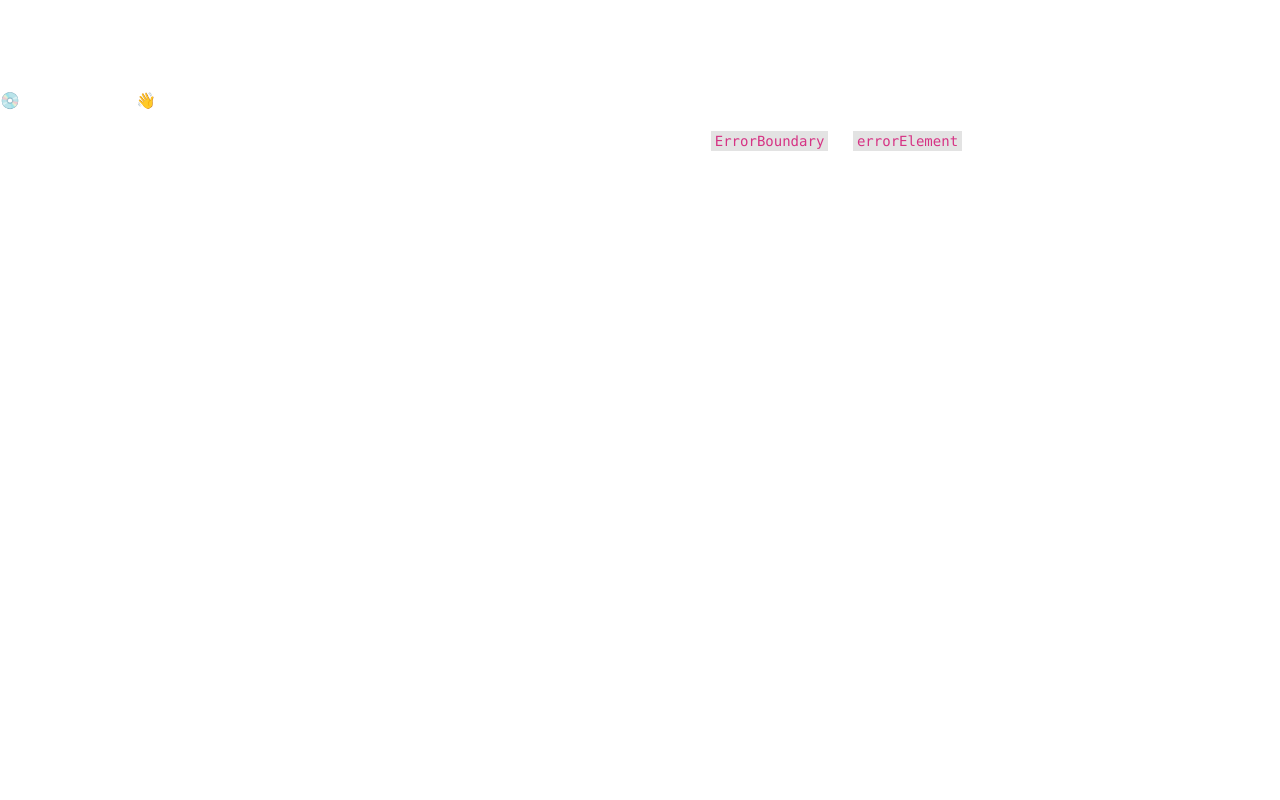
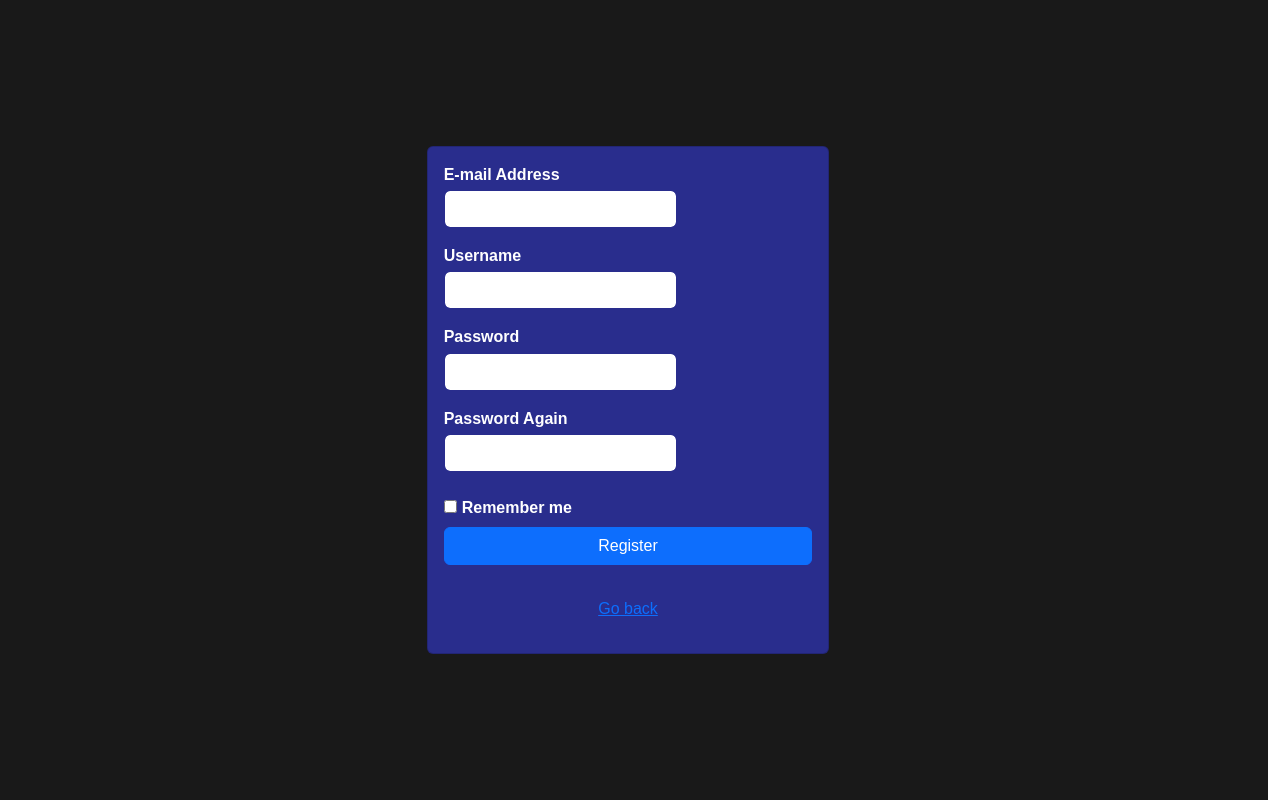
Before and after one commit to Patrik3229/Vizsgaremek_Frontend, a React (Vite) app: page /register in a window 1280 px wide. Before the commit this address had no page. Built offline with nearby package versions, Linux system fonts and the light colour scheme.

Commit message:
Register init

```diff
--- a/src/Components/Sidebar.tsx
+++ b/src/Components/Sidebar.tsx
@@ -47,14 +47,13 @@ export function Sidebar() {
       <div>
         <div className="footer">
           <div className="my-2">
-            <button className="btn btn-primary navbarbutton">Create a new recipe</button>
+            <a href="/"><button className="btn btn-primary navbarbutton">Create a new recipe</button></a>
           </div>
           <div className="my-2">
             <a href="/login"><button className="btn btn-primary navbarbutton">Login</button></a>
-
           </div>
           <div className="my-2">
-            <button className="btn btn-primary navbarbutton">Register</button>
+          <a href="/register"><button className="btn btn-primary navbarbutton">Register</button></a>
           </div>
         </div>
       </div>
--- /dev/null
+++ b/src/css/Register.scoped.css
@@ -0,0 +1,52 @@
+* {
+    color: white;
+}
+
+#registerPage {
+    background-color: rgb(25, 25, 25);
+    font-family: 'Muli', sans-serif;
+}
+
+h1 {
+    color: #fff;
+    padding-bottom: 2rem;
+    font-weight: bold;
+}
+
+
+a:hover {
+    text-decoration: none;
+}
+
+.form-control {
+    border: 1px solid #292d8d;
+}
+
+.form-control:focus {
+    color: #000;
+    background-color: #fff;
+    border: 1px solid white;
+    box-shadow: none;
+}
+
+label {
+    margin-bottom: 0.2rem;
+    font-weight: bold;
+}
+
+.form-group{
+    margin-bottom: 1rem;
+}
+
+#remember-me{
+    margin-right: 5px;
+}
+
+#registerCard {
+    background-color: #292d8d;
+}
+
+#footer {
+    display: flex;
+    justify-content: space-between;
+}
--- a/src/main.tsx
+++ b/src/main.tsx
@@ -9,6 +9,7 @@ import {
 } from "react-router-dom";
 import Root from "./routes/root";
 import Login from './routes/Login';
+import Register from './routes/Register';
 
 const router = createBrowserRouter([
   {
@@ -18,6 +19,10 @@ const router = createBrowserRouter([
   {
     path: "/login",
     element: <Login />,
+  },
+  {
+    path: "/register",
+    element: <Register />,
   }
 ]);
 
--- /dev/null
+++ b/src/routes/Register.tsx
@@ -0,0 +1,43 @@
+import '../css/register.scoped.css'
+
+export default function register() {
+    return <div className="row h-100 w-100" id="registerPage">
+        <div className="col-4 m-auto">
+            <div className="card card-body" id='registerCard'>
+                <form action="/register" method="post">
+                    <div className="form-group required">
+                        <label htmlFor="username">E-mail Address</label>
+                        <input type="text" className="form-control text-lowercase" id="username" name="username" required/>
+                    </div>
+                    <div className="form-group required">
+                        <label htmlFor="username">Username</label>
+                        <input type="text" className="form-control text-lowercase" id="username" name="username" required/>
+                    </div>
+                    <div className="form-group required">
+                        <label className="d-flex flex-row align-items-center" htmlFor="password">Password</label>
+                        <input type="password" className="form-control" id="password" name="password" required/>
+                    </div>
+                    <div className="form-group required">
+                        <label className="d-flex flex-row align-items-center" htmlFor="password">Password Again</label>
+                        <input type="password" className="form-control" id="password" name="password" required/>
+                    </div>
+                    <div className="mt-4 mb-1">
+                        <div>
+                            <input type="checkbox" id="remember-me" name="remember-me"/>
+                            <label htmlFor="remember-me">Remember me</label>
+                        </div>
+                    </div>
+                    <div className="form-group">
+                        <button className="btn btn-primary w-100" type="submit">
+                            Register
+                        </button>
+                    </div>
+                </form>
+                <p className="pt-3 text-center">
+                    <a href="/">Go back</a>
+                </p>
+            </div>
+        </div>
+    </div>
+
+}
```
